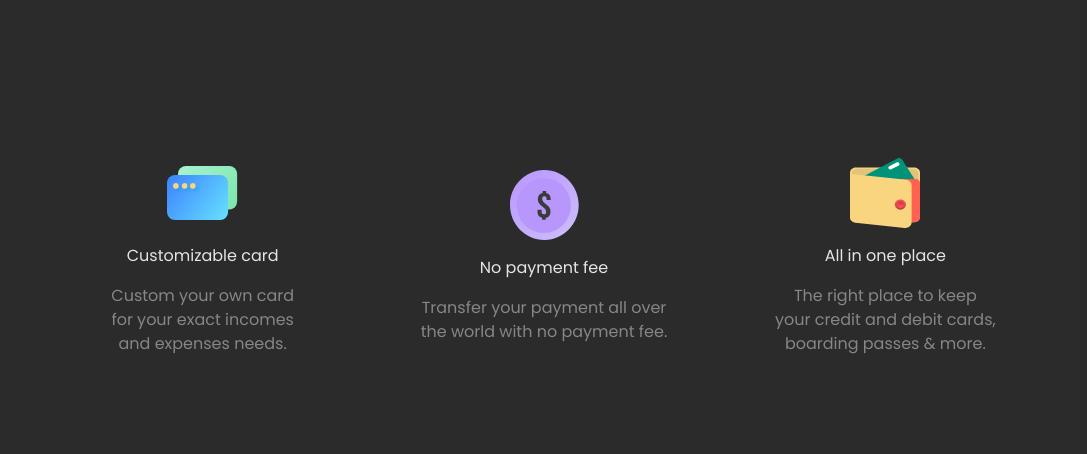
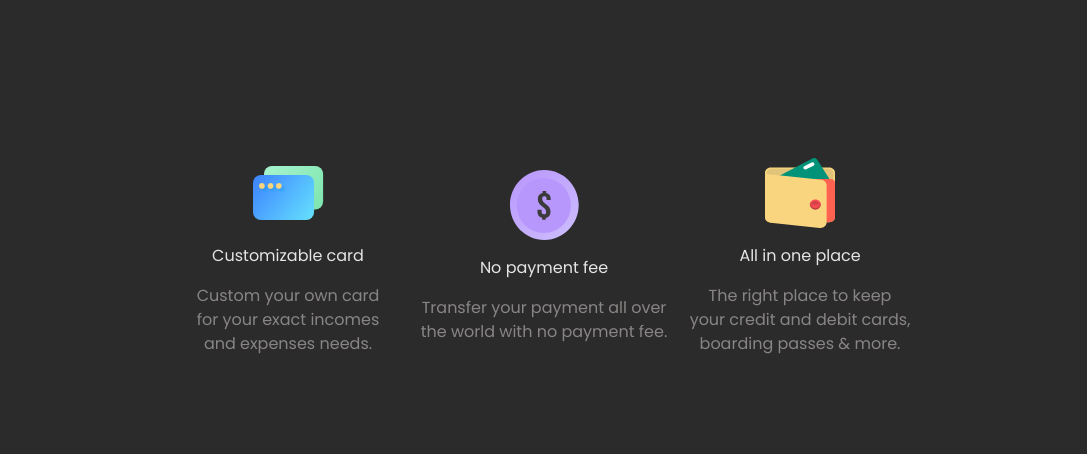
Before and after one commit to piyopiyolab/SaaS-lp, a React (Vite) app: page / in a window 1280 px wide. Shown: the part 1224-1678 px from the top of the page, without its empty margins (96-1183 px from the left). Built offline with nearby package versions, Linux system fonts and the light colour scheme.

Commit message:
-adding animation

```diff
--- a/package.json
+++ b/package.json
@@ -11,6 +11,7 @@
   },
   "dependencies": {
     "clsx": "^2.1.1",
+    "framer-motion": "^11.2.4",
     "react": "^18.2.0",
     "react-dom": "^18.2.0"
   },
--- a/src/components/Banner/Banner.jsx
+++ b/src/components/Banner/Banner.jsx
@@ -1,10 +1,19 @@
 import appBanner from "/images/app-screenshot2.svg"
+import { motion } from "framer-motion"
+
 
 function Banner() {
     return (
         <section>
-            <img loading="lazy" className='bg-c-accent-2 rounded-xl' src={appBanner} alt="Application preview screenshot" />
-        </section>
+            <motion.div
+                initial={{ opacity: 0, scale: 0.5 }}
+                whileInView={{ opacity: 1, scale: 1 }}
+                transition={{ duration: 0.5 }}
+                viewport={{ once: true }}
+            >
+                <img loading="lazy" className='bg-c-accent-2 rounded-xl' src={appBanner} alt="Application preview screenshot" />
+            </motion.div>
+        </section >
     )
 }
 export default Banner
--- a/src/components/Contact/Contact.jsx
+++ b/src/components/Contact/Contact.jsx
@@ -1,6 +1,6 @@
 import Button from "../Button/Button"
 import contactImg from "/images/GIF.svg"
-
+import { motion } from "framer-motion"
 function Contact() {
     return (
         <section className="text-center lg:text-left flex flex-wrap justify-center lg:justify-between items-center">
@@ -9,7 +9,15 @@ function Contact() {
                 <p className="text-c-secondary my-10 ">Contact us through our 24/7 live chat. We’re always happy to help!</p>
                 <Button text='Get started' className={"c-btn c-btn-primary"} />
             </article>
-            <img loading="lazy" className=" mt-8 lg:mt-0 lg:basis-1/2" src={contactImg} alt="Contact" />
+            <motion.div
+                initial={{ opacity: 0, scale: 0.5 }}
+                whileInView={{ opacity: 1, scale: 1 }}
+                transition={{ duration: 0.5 }}
+                viewport={{ once: true }}
+            >
+
+                <img loading="lazy" className=" mt-8 lg:mt-0 lg:basis-1/2" src={contactImg} alt="Contact" />
+            </motion.div>
         </section>
     )
 }
--- a/src/components/Hero/Hero.jsx
+++ b/src/components/Hero/Hero.jsx
@@ -1,6 +1,6 @@
 import Button from "../Button/Button";
 import appImg from '/images/app-screenshot1.svg';
-import clsx from "clsx";
+import { motion } from "framer-motion"
 
 function Hero() {
     return (
@@ -15,9 +15,16 @@ function Hero() {
                 />
             </div>
 
-            <div className="bg-c-darkLight rounded-xl mt-8">
+
+
+            <motion.div
+                initial={{ opacity: 0, scale: 0.5 }}
+                animate={{ opacity: 1, scale: 1 }}
+                transition={{ duration: 0.5 }}
+                className="bg-c-darkLight rounded-xl mt-8"
+            >
                 <img loading="lazy" className="block mx-auto" src={appImg} alt="Application demo preview" />
-            </div>
+            </motion.div>
         </section>
     );
 }
--- a/src/components/Reassurance/Reassurance.jsx
+++ b/src/components/Reassurance/Reassurance.jsx
@@ -1,26 +1,68 @@
-import { constants } from "../../constants/constants"
+import { constants } from "../../constants/constants";
+import { motion } from "framer-motion";
 
 function Reassurance() {
+    const listVariants = {
+        initial: {
+            opacity: 0,
+        },
+        animate: {
+            opacity: 1,
+            transition: {
+                staggerChildren: 0.15,
+                duration: 0.5,
+                ease: 'linear',
+            },
+        },
+    };
+
+    const itemVariants = {
+        initial: {
+            opacity: 0,
+            y: 20,
+        },
+        animate: {
+            opacity: 1,
+            y: 0,
+            transition: {
+                duration: 0.5,
+                ease: 'linear',
+            },
+        },
+    };
 
     return (
-
-        <section className="sm:flex sm:flex-wrap sm:justify-center sm:items-center ">
-
+        <section className="sm:flex sm:flex-wrap sm:justify-center sm:items-center">
+            <motion.div
+                variants={listVariants}
+                initial="initial"
+                animate="animate"
+                className="sm:flex sm:flex-wrap sm:justify-center sm:items-center"
+            >
                 {constants.icons.map(n => (
-                <article
+                    <motion.article
                         key={n.name}
-                    className="text-center my-12 sm:basis-1/3">
+                        variants={itemVariants}
+                        initial="initial"
+                        whileInView="animate"
+                        viewport={{ once: true }}
+                        className="text-center my-12 sm:basis-1/3"
+                    >
                         <img
                             loading="lazy"
                             className="block mx-auto"
                             src={n.src}
-                        alt={n.alt} />
+                            alt={n.alt}
+                        />
                         <h2 className="my-4">{n.title}</h2>
-                    <p
-                        className="w-64 text-c-secondary mx-auto text-balance	">{n.description}</p>
-                </article>
+                        <p className="w-64 text-c-secondary mx-auto text-balance">
+                            {n.description}
+                        </p>
+                    </motion.article>
                 ))}
+            </motion.div>
         </section>
-    )
+    );
 }
-export default Reassurance
+
+export default Reassurance;
```
Also changed, not shown: 1 other file (tests, documents, lock files or other folders). Lines whose indentation alone changed are shown as unchanged.
